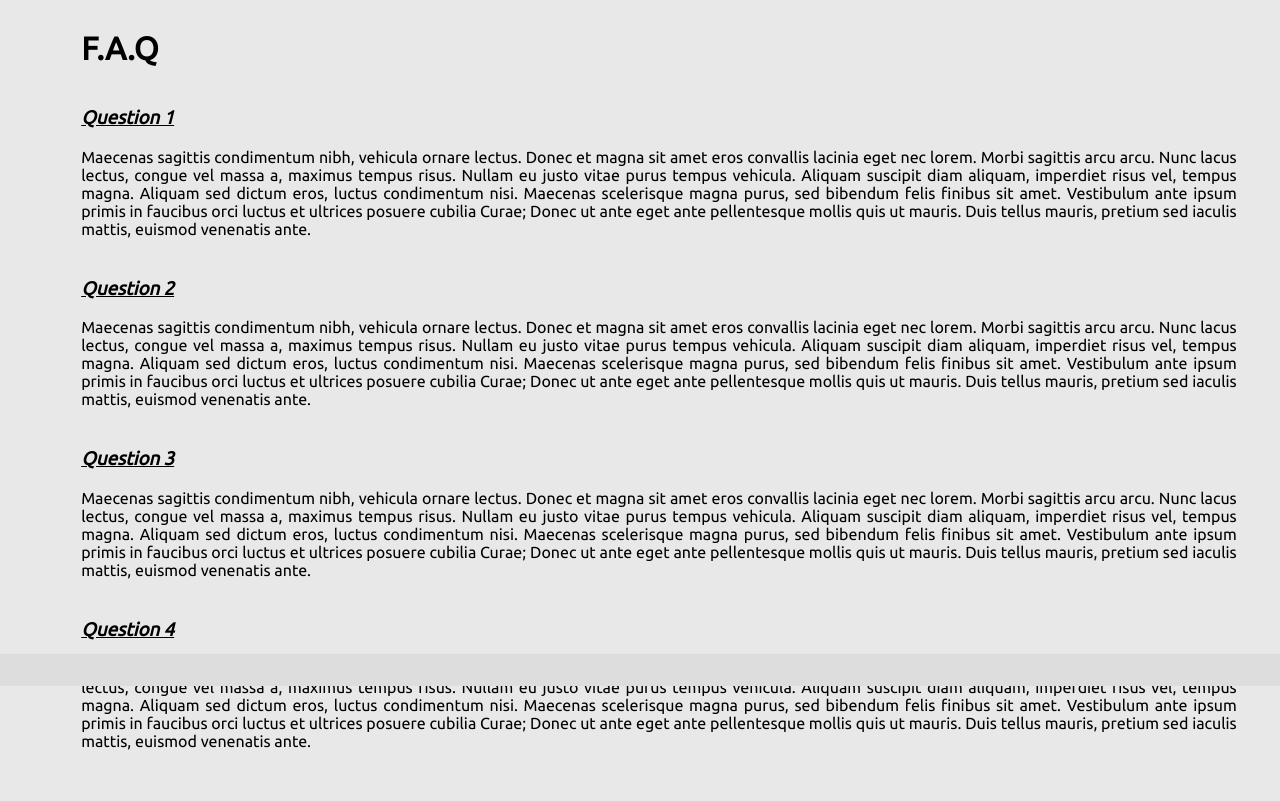
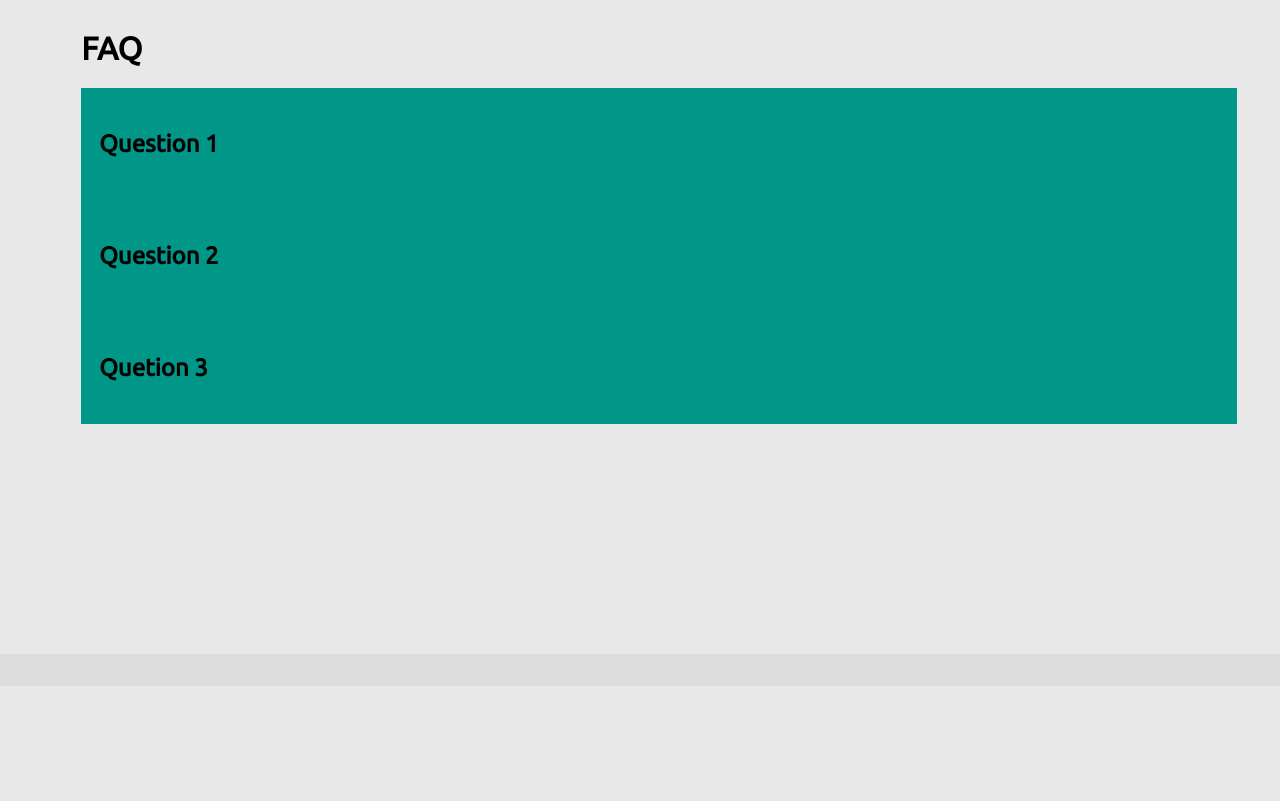
Before and after one commit to Solannae/DeltaDomus, a PHP site: page /view/frontend/faq.php in a window 1280 px wide. Shown: the part 114-915 px from the top of the page. After the commit the page ends 538 px from the top, so only its background shows below. Run offline with PHP 8.4, Linux system fonts and the light colour scheme.

Commit message:
Update FAQ page

```diff
--- a/public/css/style-gestion-droits.css
+++ b/public/css/style-gestion-droits.css
@@ -1,3 +1,7 @@
+h3 {
+    font-size: 1em;
+}
+
 .collapsible {
     background-color: #009688;
     color: black;
--- a/view/frontend/faq.php
+++ b/view/frontend/faq.php
@@ -1,19 +1,26 @@
 <?php
     $title = 'F.A.Q';
-    $cssFile = 'style-faq.css';
-    $jsFile = '';
+    $cssFile = 'style-gestion-droits.css';
+    $jsFile = 'gestion-droits.js';
 ?>
 
 <?php ob_start(); ?>
-<h1>F.A.Q</h1>
-<h3 class="question">Question 1</h3>
-<p class="answer"> Maecenas sagittis condimentum nibh, vehicula ornare lectus. Donec et magna sit amet eros convallis lacinia eget nec lorem. Morbi sagittis arcu arcu. Nunc lacus lectus, congue vel massa a, maximus tempus risus. Nullam eu justo vitae purus tempus vehicula. Aliquam suscipit diam aliquam, imperdiet risus vel, tempus magna. Aliquam sed dictum eros, luctus condimentum nisi. Maecenas scelerisque magna purus, sed bibendum felis finibus sit amet. Vestibulum ante ipsum primis in faucibus orci luctus et ultrices posuere cubilia Curae; Donec ut ante eget ante pellentesque mollis quis ut mauris. Duis tellus mauris, pretium sed iaculis mattis, euismod venenatis ante. </p>
-<h3 class="question">Question 2</h3>
-<p class="answer"> Maecenas sagittis condimentum nibh, vehicula ornare lectus. Donec et magna sit amet eros convallis lacinia eget nec lorem. Morbi sagittis arcu arcu. Nunc lacus lectus, congue vel massa a, maximus tempus risus. Nullam eu justo vitae purus tempus vehicula. Aliquam suscipit diam aliquam, imperdiet risus vel, tempus magna. Aliquam sed dictum eros, luctus condimentum nisi. Maecenas scelerisque magna purus, sed bibendum felis finibus sit amet. Vestibulum ante ipsum primis in faucibus orci luctus et ultrices posuere cubilia Curae; Donec ut ante eget ante pellentesque mollis quis ut mauris. Duis tellus mauris, pretium sed iaculis mattis, euismod venenatis ante. </p>
-<h3 class="question">Question 3</h3>
-<p class="answer"> Maecenas sagittis condimentum nibh, vehicula ornare lectus. Donec et magna sit amet eros convallis lacinia eget nec lorem. Morbi sagittis arcu arcu. Nunc lacus lectus, congue vel massa a, maximus tempus risus. Nullam eu justo vitae purus tempus vehicula. Aliquam suscipit diam aliquam, imperdiet risus vel, tempus magna. Aliquam sed dictum eros, luctus condimentum nisi. Maecenas scelerisque magna purus, sed bibendum felis finibus sit amet. Vestibulum ante ipsum primis in faucibus orci luctus et ultrices posuere cubilia Curae; Donec ut ante eget ante pellentesque mollis quis ut mauris. Duis tellus mauris, pretium sed iaculis mattis, euismod venenatis ante. </p>
-<h3 class="question">Question 4</h3>
-<p class="answer"> Maecenas sagittis condimentum nibh, vehicula ornare lectus. Donec et magna sit amet eros convallis lacinia eget nec lorem. Morbi sagittis arcu arcu. Nunc lacus lectus, congue vel massa a, maximus tempus risus. Nullam eu justo vitae purus tempus vehicula. Aliquam suscipit diam aliquam, imperdiet risus vel, tempus magna. Aliquam sed dictum eros, luctus condimentum nisi. Maecenas scelerisque magna purus, sed bibendum felis finibus sit amet. Vestibulum ante ipsum primis in faucibus orci luctus et ultrices posuere cubilia Curae; Donec ut ante eget ante pellentesque mollis quis ut mauris. Duis tellus mauris, pretium sed iaculis mattis, euismod venenatis ante. </p>
+
+<h1>FAQ</h1>
+
+<button class="collapsible"><h3>Question 1</h3></button>
+<div class="content">
+    <p class="answer"> Maecenas sagittis condimentum nibh, vehicula ornare lectus. Donec et magna sit amet eros convallis lacinia eget nec lorem. Morbi sagittis arcu arcu. Nunc lacus lectus, congue vel massa a, maximus tempus risus. Nullam eu justo vitae purus tempus vehicula. Aliquam suscipit diam aliquam, imperdiet risus vel, tempus magna. Aliquam sed dictum eros, luctus condimentum nisi. Maecenas scelerisque magna purus, sed bibendum felis finibus sit amet. Vestibulum ante ipsum primis in faucibus orci luctus et ultrices posuere cubilia Curae; Donec ut ante eget ante pellentesque mollis quis ut mauris. Duis tellus mauris, pretium sed iaculis mattis, euismod venenatis ante. </p>
+</div>
+<button class="collapsible"><h3>Question 2</h3></button>
+<div class="content">
+    <p class="answer"> Maecenas sagittis condimentum nibh, vehicula ornare lectus. Donec et magna sit amet eros convallis lacinia eget nec lorem. Morbi sagittis arcu arcu. Nunc lacus lectus, congue vel massa a, maximus tempus risus. Nullam eu justo vitae purus tempus vehicula. Aliquam suscipit diam aliquam, imperdiet risus vel, tempus magna. Aliquam sed dictum eros, luctus condimentum nisi. Maecenas scelerisque magna purus, sed bibendum felis finibus sit amet. Vestibulum ante ipsum primis in faucibus orci luctus et ultrices posuere cubilia Curae; Donec ut ante eget ante pellentesque mollis quis ut mauris. Duis tellus mauris, pretium sed iaculis mattis, euismod venenatis ante. </p>
+</div>
+<button class="collapsible"><h3>Quetion 3</h3></button>
+<div class="content">
+    <p class="answer"> Maecenas sagittis condimentum nibh, vehicula ornare lectus. Donec et magna sit amet eros convallis lacinia eget nec lorem. Morbi sagittis arcu arcu. Nunc lacus lectus, congue vel massa a, maximus tempus risus. Nullam eu justo vitae purus tempus vehicula. Aliquam suscipit diam aliquam, imperdiet risus vel, tempus magna. Aliquam sed dictum eros, luctus condimentum nisi. Maecenas scelerisque magna purus, sed bibendum felis finibus sit amet. Vestibulum ante ipsum primis in faucibus orci luctus et ultrices posuere cubilia Curae; Donec ut ante eget ante pellentesque mollis quis ut mauris. Duis tellus mauris, pretium sed iaculis mattis, euismod venenatis ante. </p>
+</div>
+
 <?php $content = ob_get_clean(); ?>
 
 <?php require('template.php'); ?>
```
